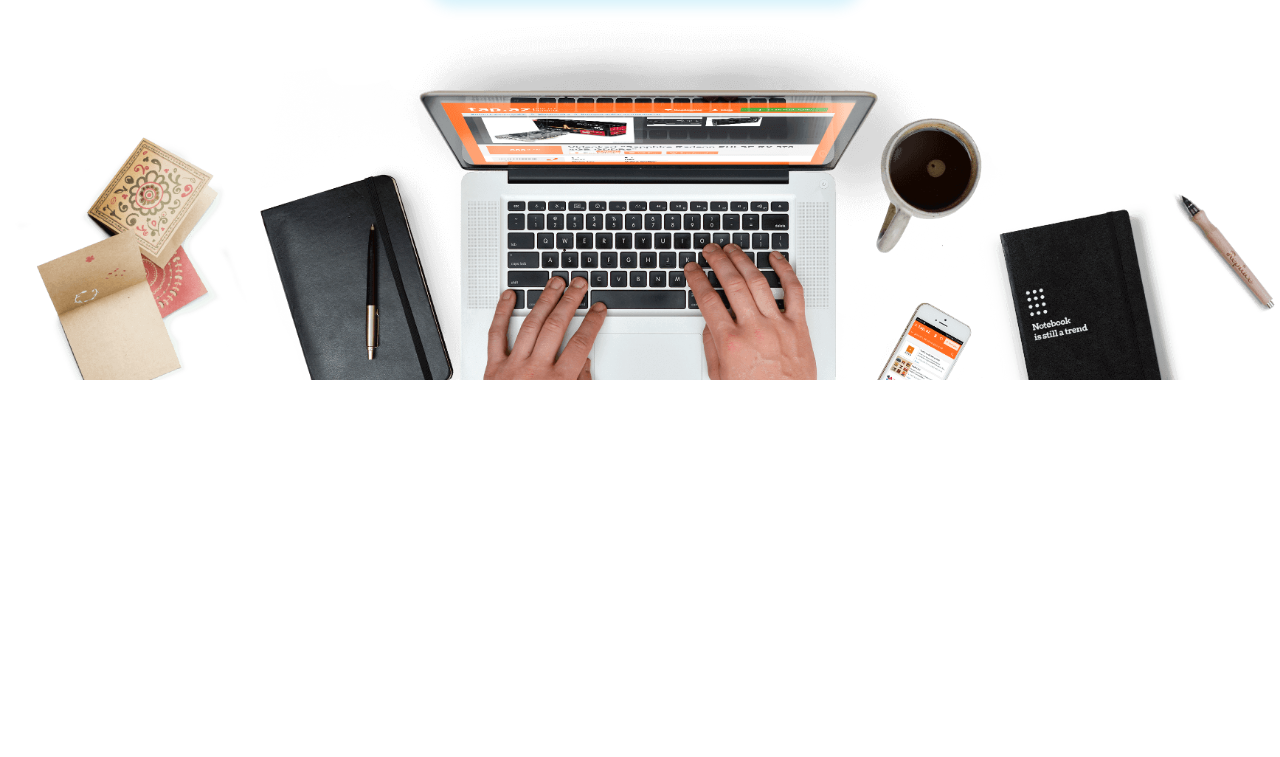
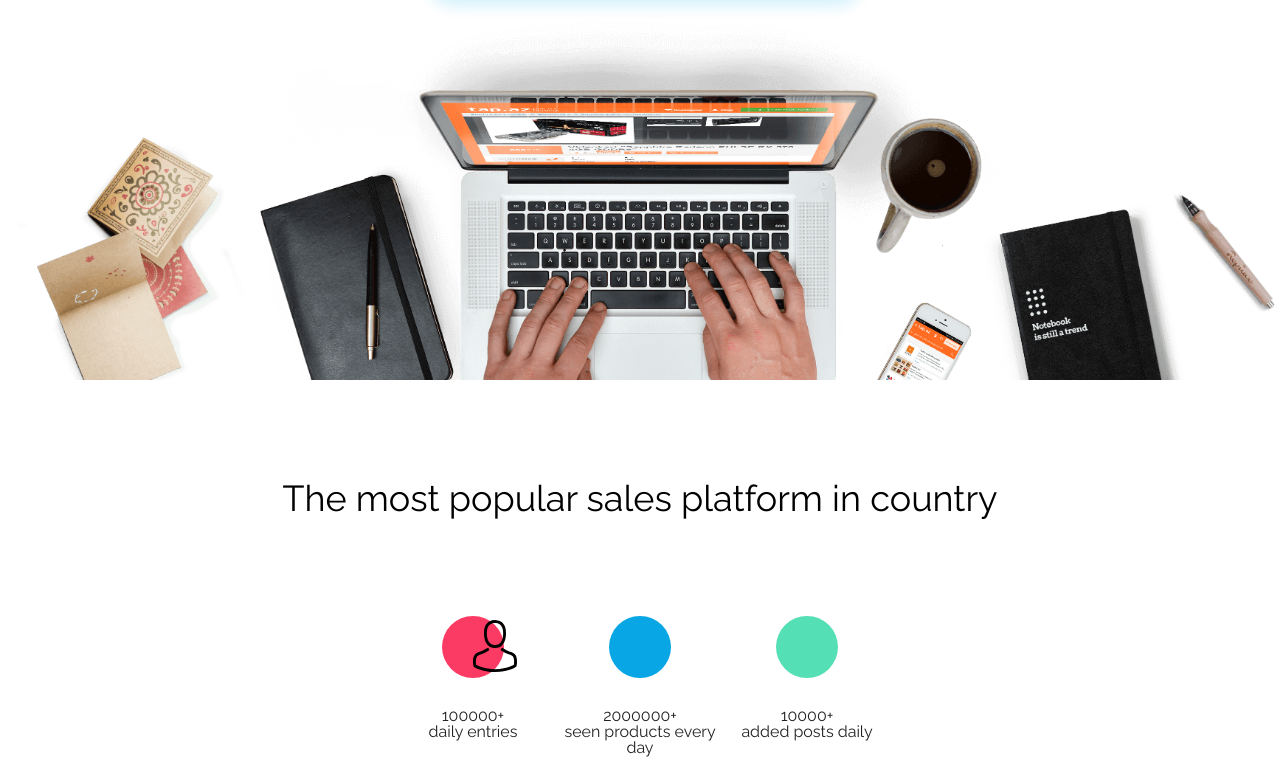
Before and after one commit to PatrycjaSzajna/sell-more, a plain HTML site: page index.html in a window 1280 px wide. Shown: the part 381-1138 px from the top of the page. Before the commit the page ends 800 px from the top, so only its background shows below. Drawn offline with nearby package versions, Linux system fonts and the light colour scheme.

Commit message:
add another section with circle and colors

```diff
--- a/css/style.css
+++ b/css/style.css
@@ -1,14 +1,14 @@
-.root {
-  --mainColor: #08A6E4;
-  --mainShadowColor: rgba(7, 172, 230, .16);
-  --redAccent: #FB3B64;
-  --greenAccent: #55DFB4;
+:root {
+  --mainColor: #08a6e4;
+  --mainShadowColor: rgba(7, 172, 230, 0.16);
+  --redAccent: #fb3b64;
+  --greenAccent: #55dfb4;
   --black: #000000;
-  --grey:#A5A5A5;
-  --lightGrey: #F7F7F7;
-  --white: #FFFFFF;
-  --fontSans: 'Open Sans', sans-serif;
-  --fontRaleway: 'Raleway', sans-serif;
+  --grey: #a5a5a5;
+  --lightGrey: #f7f7f7;
+  --white: #ffffff;
+  --fontSans: "Open Sans", sans-serif;
+  --fontRaleway: "Raleway", sans-serif;
 }
 
 .container {
@@ -16,25 +16,23 @@
   width: 1352px;
   display: flex;
   justify-content: space-between;
-
 }
 
 header {
   display: flex;
   height: 70px;
   box-shadow: 0px 3px 6px #00000029;
-
 }
 
 body {
-    font-family: 'Raleway', sans-serif;
+  font-family: "Raleway", sans-serif;
 }
 
 .logo {
   text-decoration: none;
   font-size: 32px;
-    font-family: 'Raleway', sans-serif;;
-    color: #08A6E4;
+  font-family: "Raleway", sans-serif;
+  color: #08a6e4;
   text-align: left;
   width: 142px;
   height: 37px;
@@ -46,46 +44,35 @@
 .page-nav {
   display: flex;
   align-items: center;
-
-
 }
 
-
-
-  .page-nav-list{
+.page-nav-list {
   display: flex;
-
 }
-
 
 .page-nav .page-nav-list li a {
   text-decoration: none;
   height: 15px;
   font-size: 11px;
-    font-family: 'Open Sans', sans-serif;
+  font-family: "Open Sans", sans-serif;
   font-weight: bold;
   color: grey;
   padding: 20px 0;
   margin: 0 42.5px;
   letter-spacing: 3.28px;
-
-
 }
 
 .page-nav .page-nav-list li a:hover {
   color: black;
-    border-bottom: 4px solid #08A6E4;
+  border-bottom: 4px solid #08a6e4;
 }
 
 .containerMainSellMore {
   display: flex;
   width: 100%;
-   height: 320px;
   flex-direction: column;
   align-items: center;
-
 }
-
 
 .containerMainSellMore_center {
   display: flex;
@@ -93,17 +80,15 @@
   margin-top: 130px;
 }
 
-
 .containerMainSellMore h1 {
   color: black;
   text-align: center;
   letter-spacing: 0px;
-  font-family: 'Raleway', sans-serif;
+  font-family: "Raleway", sans-serif;
   font-size: 49px;
-
 }
 .containerMainSellMore p {
-   font-family: 'Open Sans', sans-serif;
+  font-family: "Open Sans", sans-serif;
   font-size: 16px;
   color: black;
   text-align: center;
@@ -114,19 +99,75 @@
 .blueButton {
   margin-top: 38px;
   padding: 22px 157px;
- background-color: #08A6E4;
- box-shadow: 5px 10px 14px #07ACE629;
+  background-color: #08a6e4;
+  box-shadow: 5px 10px 14px #07ace629;
   border-radius: 40px;
   text-align: center;
   text-decoration: none;
   color: white;
- font-family: 'Open Sans', sans-serif;
+  font-family: "Open Sans", sans-serif;
   font-weight: bold;
   letter-spacing: 0;
   white-space: nowrap;
-
 }
 
 .backgroundImg {
   width: 100%;
 }
+
+.mostPopular {
+  display: flex;
+  flex-direction: column;
+  align-items: center;
+}
+
+.mostPopular h2 {
+  text-align: center;
+  font-family: var(--fontRaleway);
+  font-size: 36px;
+  letter-spacing: 0;
+  color: var(--black);
+  margin: 100px;
+}
+
+.numbers {
+  display: flex;
+}
+.numbers .circle {
+  position: relative;
+  width: 62px;
+  height: 62px;
+  border-radius: 50%;
+  margin-bottom: 30px;
+}
+
+.numbers > div {
+  display: flex;
+  width: 167px;
+  text-align: center;
+  flex-direction: column;
+  align-items: center;
+}
+
+.red {
+  background-color: var(--redAccent);
+}
+
+.red::after {
+  content: "";
+  display: block;
+  position: absolute;
+  background-image: url(../assets/Person.svg);
+  width: 44px;
+  height: 52px;
+  right: -13px;
+  bottom: 6px;
+}
+
+.blue {
+  background-color: var(--mainColor);
+}
+
+.green {
+  background-color: var(--greenAccent);
+}
--- a/index.html
+++ b/index.html
@@ -38,9 +38,28 @@
           <a href="/" class="blueButton">Open your shop</a>
         </div>
         <div class="containerImage">
-            <img class="backgroundImg" src="/assets/Background.png">
+          <img class="backgroundImg" src="/assets/Background.png" />
+        </div>
+      </section>
 
-
+      <section class="mostPopular">
+        <h2>The most popular sales platform in country</h2>
+        <div class="numbers">
+          <div class="redHead">
+            <div class="circle red"></div>
+            <p class="bold-text">100000+</p>
+            <p class="light-grey-text">daily entries</p>
+          </div>
+          <div class="blueEye">
+            <div class="circle blue"></div>
+            <p class="bold-text">2000000+</p>
+            <p class="light-grey-text">seen products every day</p>
+          </div>
+          <div class="greenPost">
+            <div class="circle green"></div>
+            <p class="bold-text">10000+</p>
+            <p class="light-grey-text">added posts daily</p>
+          </div>
         </div>
       </section>
     </main>
```
Lines whose indentation alone changed are shown as unchanged.
